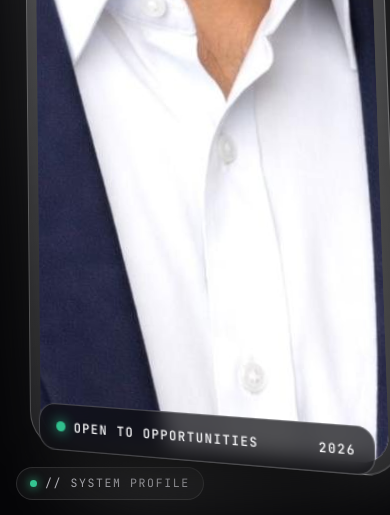
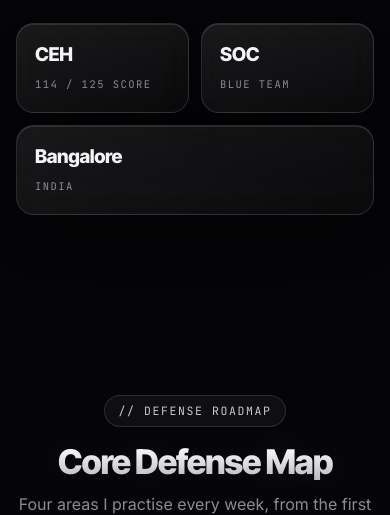
Before and after one commit to priyanshtiwariinfosec/priyanshtiwariinfosec.github.io, a plain HTML site: page index.html in a window 390 px wide. Shown: the part 3155-3670 px from the top of the page. Drawn offline with Linux system fonts and the light colour scheme.

Commit message:
Fix About photo card on phones: correct image height, gentler tilt, tidy mini cards
Co-Authored-By: Claude Opus 5.5 <noreply@anthropic.com>

```diff
--- a/index.html
+++ b/index.html
@@ -131,7 +131,7 @@ section.block { position: relative; padding: clamp(90px, 12vw, 150px) 0; }
 .card3d::before { content: ""; position: absolute; inset: 6% 0 -4% 0; border-radius: 40px; background: rgb(255 255 255 / .22); filter: blur(46px); transform: rotate(-6deg); }
 .photo-card { position: relative; border-radius: 34px; padding: 10px; background: linear-gradient(160deg, rgb(255 255 255 / .35), rgb(255 255 255 / .06)); border: 1px solid var(--line-2);
   transform: rotateY(-10deg) rotateX(4deg) rotateZ(-2deg); transform-style: preserve-3d; transition: transform .4s ease; box-shadow: 0 40px 80px -30px rgb(0 0 0 / .9); }
-.photo-card img { width: 100%; aspect-ratio: 4 / 5; object-fit: cover; object-position: 50% 12%; border-radius: 26px; background: #fff; }
+.photo-card img { width: 100%; height: auto; aspect-ratio: 4 / 5; object-fit: cover; object-position: 50% 12%; border-radius: 26px; background: #fff; }
 .open { position: absolute; left: 22px; right: 22px; bottom: 22px; display: flex; align-items: center; justify-content: space-between; gap: 10px; padding: 11px 16px; border-radius: 16px;
   background: rgb(10 10 14 / .72); border: 1px solid var(--line-2); backdrop-filter: blur(10px); -webkit-backdrop-filter: blur(10px); font-family: var(--mono); font-size: 11.5px; letter-spacing: .12em; font-weight: 600; transform: translateZ(40px); }
 .open .dot { width: 9px; height: 9px; border-radius: 50%; background: var(--ok); box-shadow: 0 0 12px var(--ok); display: inline-block; margin-right: 8px; animation: pulse 1.8s infinite; }
@@ -286,6 +286,8 @@ footer .wrap { display: flex; justify-content: space-between; gap: 12px; flex-wr
   .hero-foot { flex-direction: column; align-items: stretch; }
   .hero-ctas { justify-content: start; }
   .about, .contact { grid-template-columns: 1fr; }
+  .card3d { width: min(320px, 82%); }
+  .photo-card { transform: rotateZ(-2deg); }
   .xp { grid-template-columns: 1fr; }
   .edu { grid-template-columns: 1fr; }
 }
@@ -293,6 +295,8 @@ footer .wrap { display: flex; justify-content: space-between; gap: 12px; flex-wr
   .roots { grid-template-columns: 1fr; }
   .root { min-height: 0; }
   .mini { grid-template-columns: minmax(0, 1fr) minmax(0, 1fr); }
+  .mini > :last-child { grid-column: 1 / -1; }
+  .open { left: 14px; right: 14px; bottom: 14px; padding: 9px 12px; font-size: 10px; letter-spacing: .06em; }
   .xp li { grid-template-columns: 1fr; gap: 2px; }
   form.glass { grid-template-columns: 1fr; }
   .total { font-size: 44px; }
```
